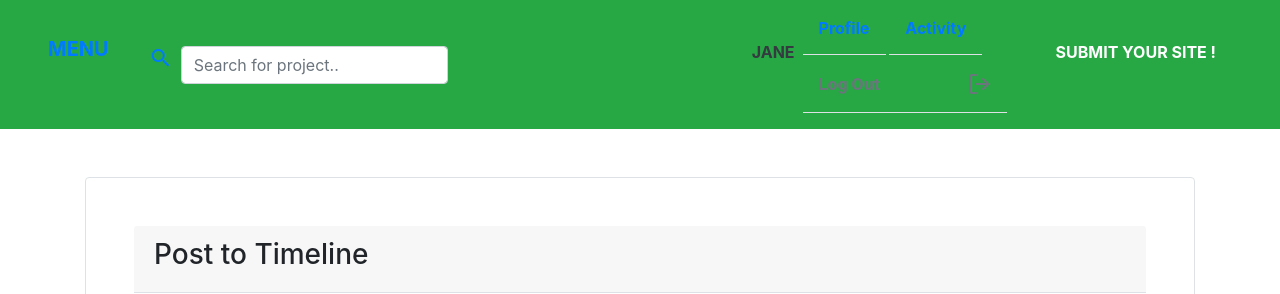
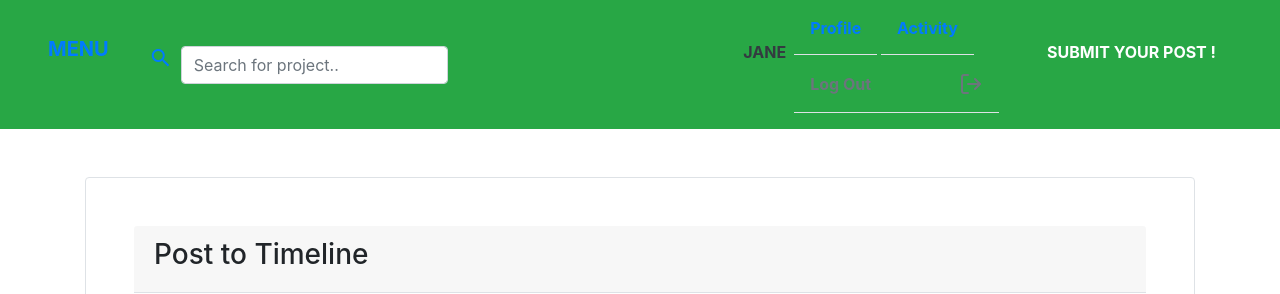
Before and after one commit to JECINTA534521/Awards-project, a Django app: page /new/post in a window 1280 px wide. Shown: the top 294 px of the page. Run offline with Django 3.2, Linux system fonts and the light colour scheme; a user stored in the database is signed in; data comes from the database, SQL or seed files in the repository; some libraries are stand-ins or nearby versions.

Commit message:
changed a class text

```diff
--- a/Awards/templates/navbar.html
+++ b/Awards/templates/navbar.html
@@ -39,12 +39,7 @@ example 3 - Navbar with brand left, links on center and right that collapse into
 
 			<li class="nav-item">
 				<div class="dropdown my-2">
-					<!-- <button class="dropbtn d-flex">
-						<span class="ml-2 hvr-grow "><img src="{{ user.profile.image.url }}"
-						                                  class="rounded-circle border responsive"
-						                                  alt="..." height="50" width="50"></span>
-						<span class="mr-4 ml-2 mt-4 hvr-grow"><i class=" feather-18" data-feather="align-right"></i></span>
-					</button> -->
+
 					<div class="dropdown-content font-weight-bold log">
 						<a href="{% url 'profile' %}" class="hvr-bubble-float-bottom p-3 mt-4 border-bottom">Profile</a>
 						<a href="#" class="hvr-bubble-float-bottom p-3 mt-3 border-bottom">Activity</a>
@@ -66,7 +61,7 @@ example 3 - Navbar with brand left, links on center and right that collapse into
 
 			<li class="nav-item submit-color">
 				<a class="nav-link nav-font text-white font-weight-bold py-3 my-3 px-5" href="{% url 'new_post' %}">SUBMIT YOUR
-					SITE !</a>
+					POST !</a>
 			</li>
 		</ul>
 	</div>
```
